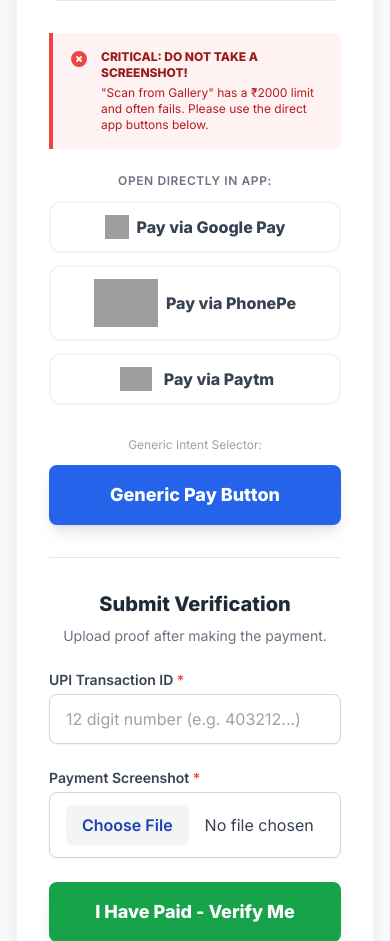
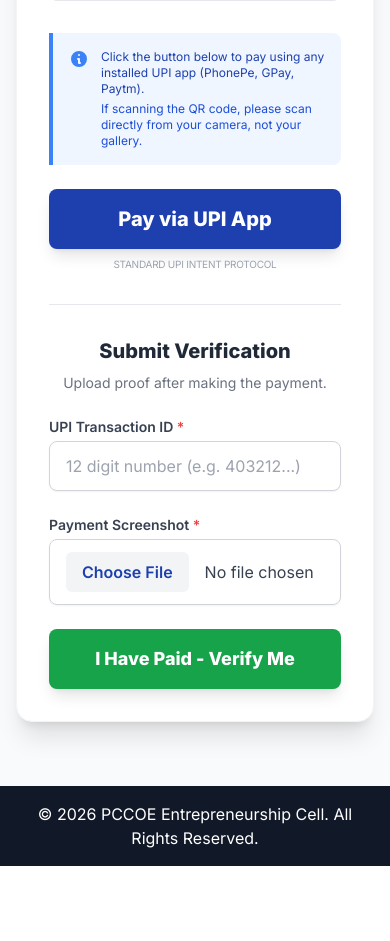
Before and after one commit to mayurtheprogrammer12-debug/Ecell, a Django app: template templates/registrations/payment.html in a window 390 px wide. Shown: the part 727-1668 px from the top of the page. After the commit the page ends 1593 px from the top, so only its background shows below. Run offline with Django 5.2, Linux system fonts and the light colour scheme; the template is opened without the code that fills it, so the values that code supplies are empty; some libraries are stand-ins or nearby versions; grey boxes are pictures that could not be loaded.

Commit message:
Simplify UPI intent link and unify button to resolve PhonePe gallery error

```diff
--- a/templates/registrations/payment.html
+++ b/templates/registrations/payment.html
@@ -44,58 +44,33 @@
         </div>
     </div>
 
-    <!-- Warning against screenshots -->
-    <div class="mb-6 bg-red-50 border-l-4 border-red-500 p-4 rounded-r-lg">
+    <!-- Simple payment instructions -->
+    <div class="mb-6 bg-blue-50 border-l-4 border-blue-500 p-4 rounded-r-lg">
         <div class="flex">
             <div class="flex-shrink-0">
-                <svg class="h-5 w-5 text-red-500" viewBox="0 0 20 20" fill="currentColor">
+                <svg class="h-5 w-5 text-blue-500" viewBox="0 0 20 20" fill="currentColor">
                     <path fill-rule="evenodd"
-                        d="M10 18a8 8 0 100-16 8 8 0 000 16zM8.707 7.293a1 1 0 00-1.414 1.414L8.586 10l-1.293 1.293a1 1 0 101.414 1.414L10 11.414l1.293 1.293a1 1 0 001.414-1.414L11.414 10l1.293-1.293a1 1 0 00-1.414-1.414L10 8.586 8.707 7.293z"
+                        d="M18 10a8 8 0 11-16 0 8 8 0 0116 0zm-7-4a1 1 0 11-2 0 1 1 0 012 0zM9 9a1 1 0 000 2v3a1 1 0 001 1h1a1 1 0 100-2v-3a1 1 0 00-1-1H9z"
                         clip-rule="evenodd" />
                 </svg>
             </div>
             <div class="ml-3">
-                <p class="text-xs text-red-800 font-bold uppercase">
-                    CRITICAL: Do not take a screenshot!
+                <p class="text-xs text-blue-800 font-medium">
+                    Click the button below to pay using any installed UPI app (PhonePe, GPay, Paytm).
                 </p>
-                <p class="text-xs text-red-700 mt-1">
-                    "Scan from Gallery" has a ₹2000 limit and often fails. Please use the direct app buttons below.
+                <p class="text-xs text-blue-700 mt-1">
+                    If scanning the QR code, please scan directly from your camera, not your gallery.
                 </p>
             </div>
         </div>
     </div>
 
-    <!-- App Specific Buttons -->
-    <div class="space-y-3 mb-8">
-        <p class="text-center text-gray-500 text-xs font-semibold uppercase tracking-wider mb-2">Open directly in app:
-        </p>
-
-        <div class="grid grid-cols-1 gap-3">
-            <a href="{{ gpay_url }}"
-                class="flex items-center justify-center py-3 px-4 rounded-xl border-2 border-gray-100 hover:border-blue-500 hover:bg-blue-50 transition duration-300 font-bold text-gray-700">
-                <img src="https://www.gstatic.com/images/branding/product/1x/gpay_32dp.png" class="w-6 h-6 mr-2" alt="">
-                Pay via Google Pay
-            </a>
-            <a href="{{ phonepe_url }}"
-                class="flex items-center justify-center py-3 px-4 rounded-xl border-2 border-gray-100 hover:border-purple-500 hover:bg-purple-50 transition duration-300 font-bold text-gray-700">
-                <img src="https://www.phonepe.com/en/assets/images/logo.svg" class="w-16 mr-2" alt="">
-                Pay via PhonePe
-            </a>
-            <a href="{{ paytm_url }}"
-                class="flex items-center justify-center py-3 px-4 rounded-xl border-2 border-gray-100 hover:border-blue-400 hover:bg-blue-50 transition duration-300 font-bold text-gray-700">
-                <img src="https://static01.nyt.com/images/2024/02/10/multimedia/10india-paytm-01-wvbm/10india-paytm-01-wvbm-videoSixteenByNineJumbo1600.jpg"
-                    class="w-10 mr-2 object-contain h-6" alt="">
-                Pay via Paytm
-            </a>
-        </div>
-    </div>
-
     <div class="mb-8">
-        <p class="text-center text-gray-400 text-xs mb-3">Generic Intent Selector:</p>
         <a href="{{ upi_url }}"
-            class="w-full flex justify-center py-4 px-4 rounded-lg shadow-lg text-lg font-bold text-white bg-blue-600 hover:bg-blue-800 focus:outline-none focus:ring-2 focus:ring-offset-2 focus:ring-blue-500 transition duration-300">
-            Generic Pay Button
+            class="w-full flex justify-center py-4 px-4 rounded-lg shadow-lg text-xl font-bold text-white bg-primary hover:bg-blue-800 focus:outline-none focus:ring-2 focus:ring-offset-2 focus:ring-blue-500 transition duration-300">
+            Pay via UPI App
         </a>
+        <p class="text-center text-gray-400 text-[10px] mt-2 uppercase tracking-tight">Standard UPI Intent Protocol</p>
     </div>
 
     <hr class="my-8 border-gray-200">
```
Also changed, not shown: registrations/views.py (+11 -25 lines).
